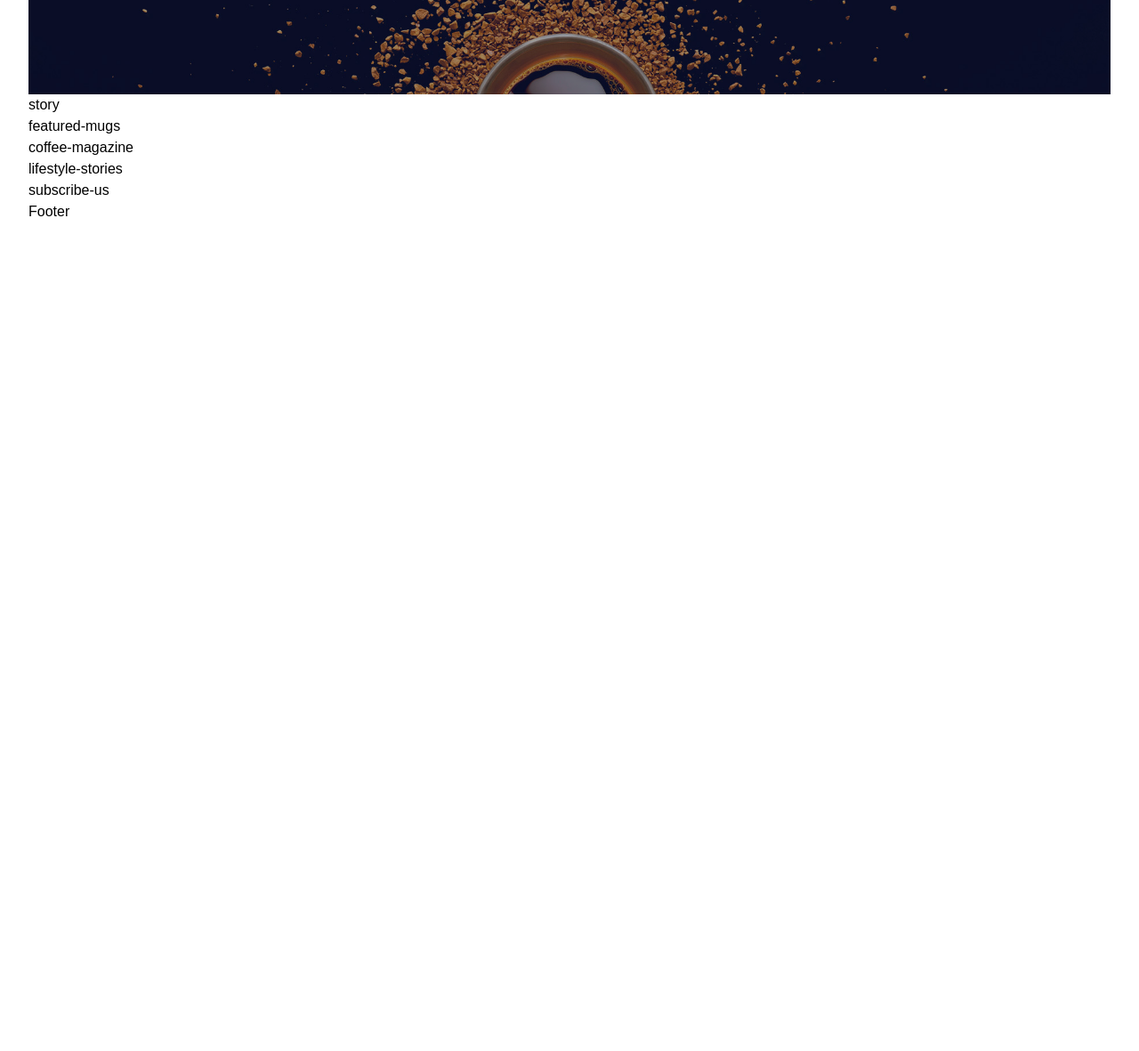
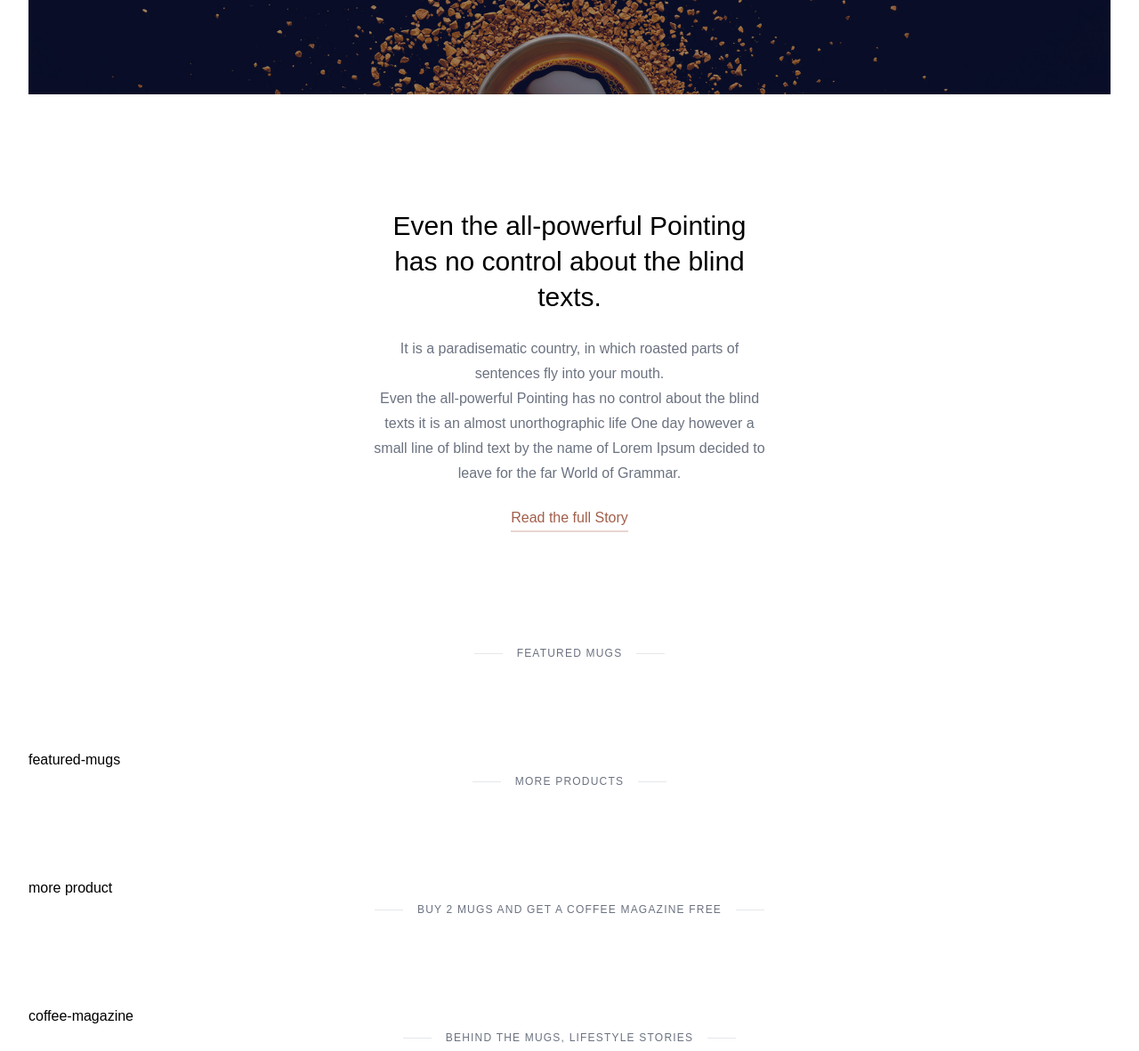
Before and after one commit to Exorcist11/learn-tailwind-css, a website: page public/index.html in a window 1280 px wide. Shown: the part 500-1681 px from the top of the page at 89% size. Before the commit the page ends 800 px from the top, so only its background shows below. Drawn offline with Linux system fonts and the light colour scheme.

Commit message:
#5 story

```diff
--- a/public/index.html
+++ b/public/index.html
@@ -121,12 +121,64 @@
             </div>
           </div>
           <!--End slider-->
-          <div class="story">story</div>
+          <div class="story">
+            <div class="w-full h-full flex justify-center items-center">
+              <div
+                class="px-4 sm:px-16 md:px-32 lg:px-64 xl:px-96 py-32 text-center"
+              >
+                <div class="text-3xl mb-6 leading-10">
+                  Even the all-powerful Pointing has no control about the blind
+                  texts.
+                </div>
+                <div class="text-gray-500 leading-7 mb-6">
+                  It is a paradisematic country, in which roasted parts of
+                  sentences fly into your mouth.<br />
+                  Even the all-powerful Pointing has no control about the blind
+                  texts it is an almost unorthographic life One day however a
+                  small line of blind text by the name of Lorem Ipsum decided to
+                  leave for the far World of Grammar.
+                </div>
+                <div class="">
+                  <a
+                    href="#"
+                    class="text-coffee-400 hover:text-coffee-600 relative after:absolute after:-bottom-2 after:left-0 after:bg-coffee-50 after:hover:bg-coffee-200 after:h-0.5 after:w-full after:transition-all after:ease-in-out after:duration-400"
+                    >Read the full Story</a
+                  >
+                </div>
+              </div>
+            </div>
+          </div>
           <!--End story-->
+          <div class="dmc-subheadline">
+            <div class="dmc-subheadline-deco-line"></div>
+            <div class="dmc-subheadline-label">Featured Mugs</div>
+            <div class="dmc-subheadline-deco-line"></div>
+          </div>
           <div class="featured-mugs">featured-mugs</div>
           <!--End featured-mugs-->
+          <div class="dmc-subheadline">
+            <div class="dmc-subheadline-deco-line"></div>
+            <div class="dmc-subheadline-label">more products</div>
+            <div class="dmc-subheadline-deco-line"></div>
+          </div>
+          <div class="coffee-magazine">more product</div>
+          <!--End more-product-->
+          <div class="dmc-subheadline">
+            <div class="dmc-subheadline-deco-line"></div>
+            <div class="dmc-subheadline-label">
+              Buy 2 mugs and get a coffee magazine free
+            </div>
+            <div class="dmc-subheadline-deco-line"></div>
+          </div>
           <div class="coffee-magazine">coffee-magazine</div>
           <!--End coffee-magazine-->
+          <div class="dmc-subheadline">
+            <div class="dmc-subheadline-deco-line"></div>
+            <div class="dmc-subheadline-label">
+              Behind the mugs, lifestyle stories
+            </div>
+            <div class="dmc-subheadline-deco-line"></div>
+          </div>
           <div class="lifestyle-stories">lifestyle-stories</div>
           <!--End lifestyle-stories-->
           <div class="subscribe-us">subscribe-us</div>
--- a/src/input.css
+++ b/src/input.css
@@ -8,7 +8,7 @@
 }
 
 .dmc-top-menu-item {
-  @apply cursor-pointer py-1 hover:text-gray-800 relative after:lg:absolute after:lg:bottom-0 after:lg:left-0 after:lg:bg-light-coffee after:lg:h-0.5 after:lg:w-0 hover:after:lg:w-full after:lg:transition-all after:lg:ease-in-out after:lg:duration-300;
+  @apply cursor-pointer py-1 hover:text-gray-800 relative after:lg:absolute after:lg:bottom-0 after:lg:left-0 after:lg:bg-coffee-200 after:lg:h-0.5 after:lg:w-0 hover:after:lg:w-full after:lg:transition-all after:lg:ease-in-out after:lg:duration-300;
 }
 
 .dmc-top-menu-item-active {
@@ -20,3 +20,12 @@
 .dmc-badge-circle {
   @apply text-xs text-center rounded-full px-1.5;
 }
+.dmc-subheadline {
+  @apply flex justify-center items-center mb-24;
+}
+.dmc-subheadline-deco-line {
+  @apply w-8 h-px bg-gray-200;
+}
+.dmc-subheadline-label {
+  @apply uppercase mx-4 tracking-widest text-gray-500 font-medium text-[12px] text-center;
+}
--- a/tailwind.config.js
+++ b/tailwind.config.js
@@ -7,7 +7,12 @@ module.exports = {
         karla: ["Karla", "sans-serif"],
       },
       colors: {
-        "light-coffee": "#c89f94",
+        coffee: {
+          50: "#e8d6d0",
+          200: "#c89f94",
+          400: "#a25f4b",
+          600: "#744838",
+        },
       },
       keyframes: {
         slideDown: {
```
Also changed, not shown: public/output.css.
